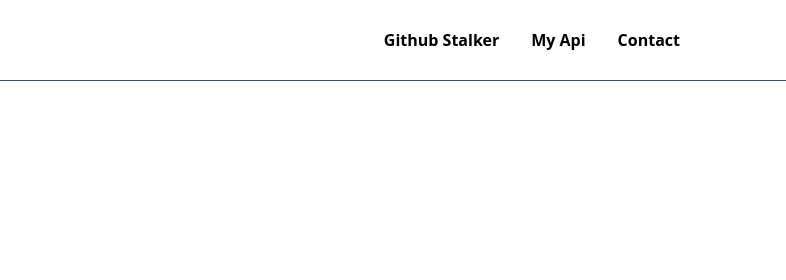
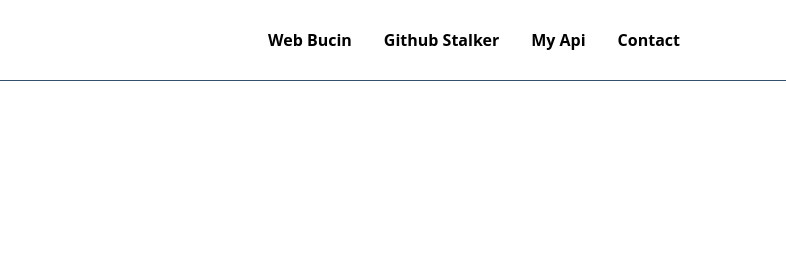
Before and after one commit to KilerBotz/KilerBotz.github.io, a plain HTML site: page index.html in a window 1280 px wide. Shown: the top 280 px of the page, 494-1280 px from the left. Drawn offline with Linux system fonts and the light colour scheme.

Commit message:
update index.html

```diff
--- a/index.html
+++ b/index.html
@@ -12,6 +12,7 @@
             <div class="logo"><a href=''>Kilersbotz</a></div>
             <div class="menu">
                 <ul>
+<li><a href="https://web-bucin-igf7ewkjv-kilerbotz.vercel.app/">Web Bucin</a></li>
                     <li><a href="https://kilerbotz.github.io/stalker">Github Stalker</a></li>
                     <li><a href="https://api-kilersbotz.herokuapp.com/">My Api</a></li>
                     <li><a href="https://wa.me/6287701656619">Contact</a></li>
```
